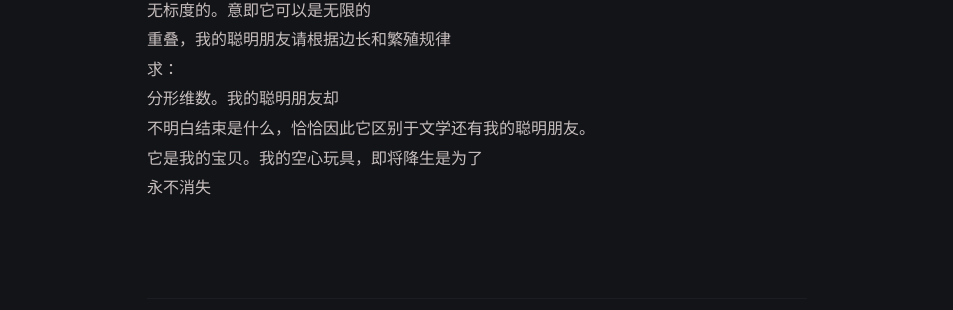
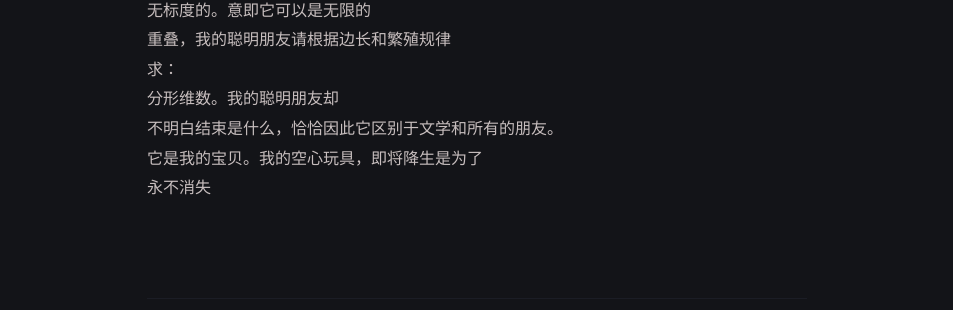
Before and after one commit to yijingch/afistforair.github.io, a Jekyll site: the page built from _posts/calculation-exercises/2021-09-28-calculation-exercises.md, in a window 1280 px wide. Shown: the part 752-1062 px from the top of the page, without its empty margins (163-1116 px from the left). Built offline with Jekyll 4.4.1, drawn with Linux system fonts in a browser that asks for light colours.

Commit message:
edit post

```diff
--- a/_posts/calculation-exercises/2021-09-28-calculation-exercises.md
+++ b/_posts/calculation-exercises/2021-09-28-calculation-exercises.md
@@ -20,6 +20,6 @@ tags: [poem]
 重叠，我的聪明朋友请根据边长和繁殖规律
 求：
 分形维数。我的聪明朋友却
-不明白结束是什么，恰恰因此它区别于文学还有我的聪明朋友。
+不明白结束是什么，恰恰因此它区别于文学和所有的朋友。
 它是我的宝贝。我的空心玩具，即将降生是为了
 永不消失
```
Also changed, not shown: _posts/to-whom-it-may-concern/2021-09-27-to-whom-it-may-concern.md (+1 -1 lines).
